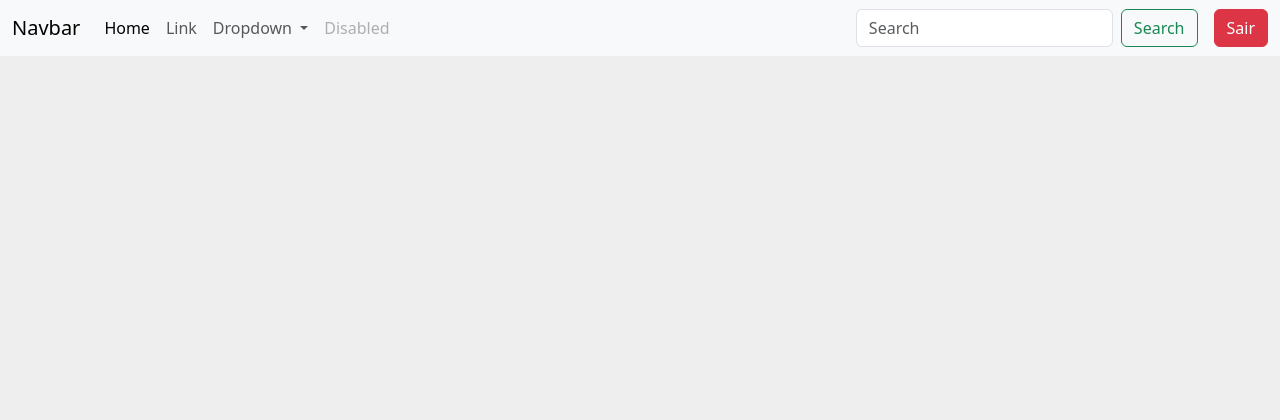
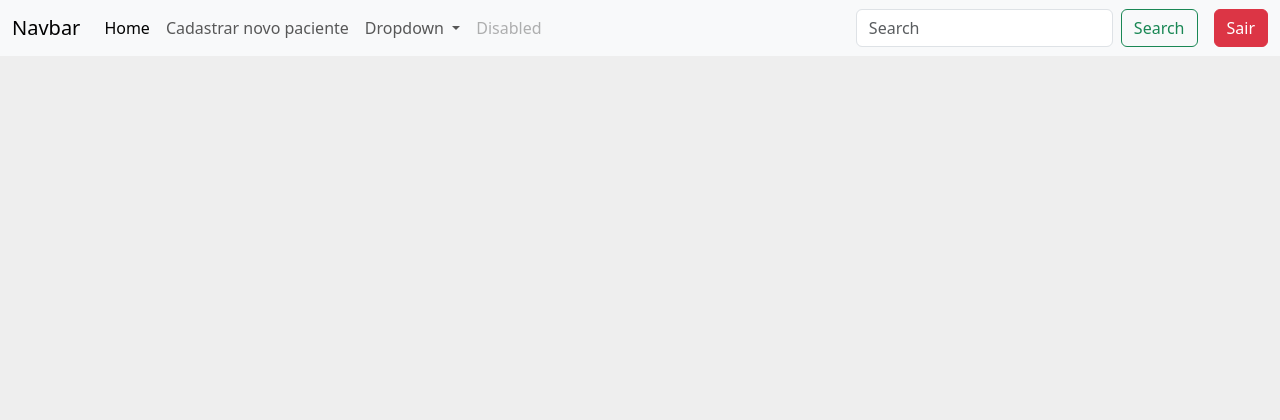
Before and after one commit to dev-alexmachado/sistema_django_noturno, a Django app: page / in a window 1280 px wide. Shown: the top 420 px of the page. Run offline with Django 5.2, Linux system fonts and the light colour scheme; a user stored in the database is signed in.

Commit message:
Commit do dia 05/10/2026

```diff
--- a/apps/crud/templates/includes/header.html
+++ b/apps/crud/templates/includes/header.html
@@ -10,10 +10,10 @@
             <div class="collapse navbar-collapse" id="navbarSupportedContent">
                 <ul class="navbar-nav me-auto mb-2 mb-lg-0">
                     <li class="nav-item">
-                        <a class="nav-link active" aria-current="page" href="#">Home</a>
+                        <a class="nav-link active" aria-current="page" href="/">Home</a>
                     </li>
                     <li class="nav-item">
-                        <a class="nav-link" href="#">Link</a>
+                        <a class="nav-link" href="novoPaciente/">Cadastrar novo paciente</a>
                     </li>
                     <li class="nav-item dropdown">
                         <a class="nav-link dropdown-toggle" href="#" role="button" data-bs-toggle="dropdown"
--- a/apps/crud/templates/novo-paciente.html
+++ b/apps/crud/templates/novo-paciente.html
@@ -7,7 +7,7 @@
 </h1>
 <hr>
 {% if error %}<p>{{ error }}</p>{% endif %}
-<form action="" method="POST">
+<form action="{% url 'novo-paciente' %}" method="POST">
     {% csrf_token %}
     <div class="row mt-5">
         <div class="col-12 col-md-6 mb-3">
--- a/apps/crud/urls.py
+++ b/apps/crud/urls.py
@@ -5,4 +5,5 @@ from . import views
 urlpatterns = [
     path('', views.index, name='index'),
     path('novoPaciente/', views.novo_paciente, name='novo-paciente'),
+    path('novoPacienteSucesso/', views.novo_paciente_sucesso, name='novo_paciente_sucesso'),
 ]
--- a/apps/crud/views.py
+++ b/apps/crud/views.py
@@ -1,10 +1,30 @@
 from django.contrib.auth.decorators import login_required
-from django.shortcuts import render
+from django.shortcuts import render, redirect
+from .models import Paciente
 
 # Create your views here.
 @login_required
 def index(request):
     return render(request, "index.html")
 
+@login_required
 def novo_paciente(request):
+    if request.method == 'POST':
+        nome = request.POST.get('nome')
+        cpf = request.POST.get('cpf')
+        email = request.POST.get('email')
+        telefone = request.POST.get('telefone')
+        data_nascimento = request.POST.get('data_nascimento')
+        Paciente.objects.create(
+            nome=nome,
+            cpf=cpf,
+            email=email,
+            telefone=telefone,
+            data_nascimento=data_nascimento
+        )
+        return redirect('novo_paciente_sucesso')
     return render(request, "novo-paciente.html")
+
+@login_required
+def novo_paciente_sucesso(request):
+    return render(request, "novo-paciente-sucesso.html")
```
Also changed, not shown: apps/crud/templates/novo-paciente-sucesso.html (added, +10 -0 lines), db_sistema_django.db.
